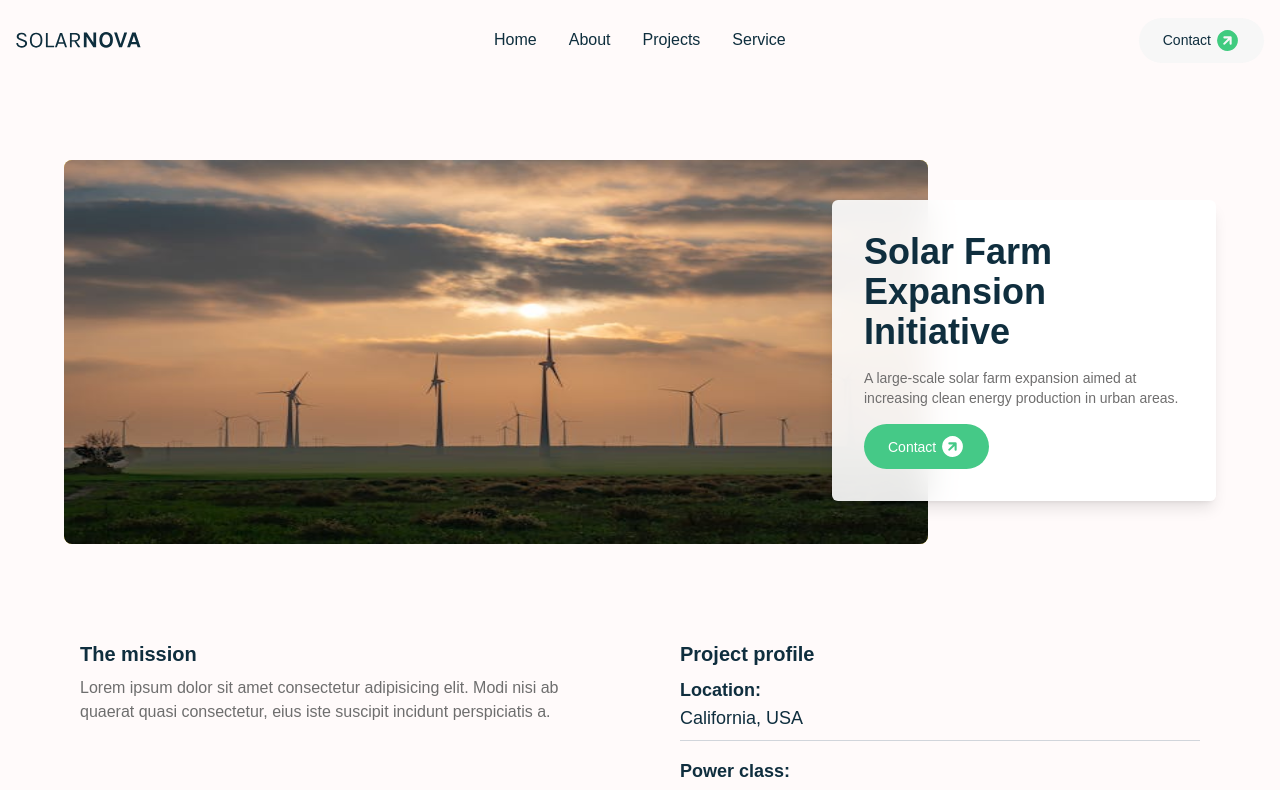
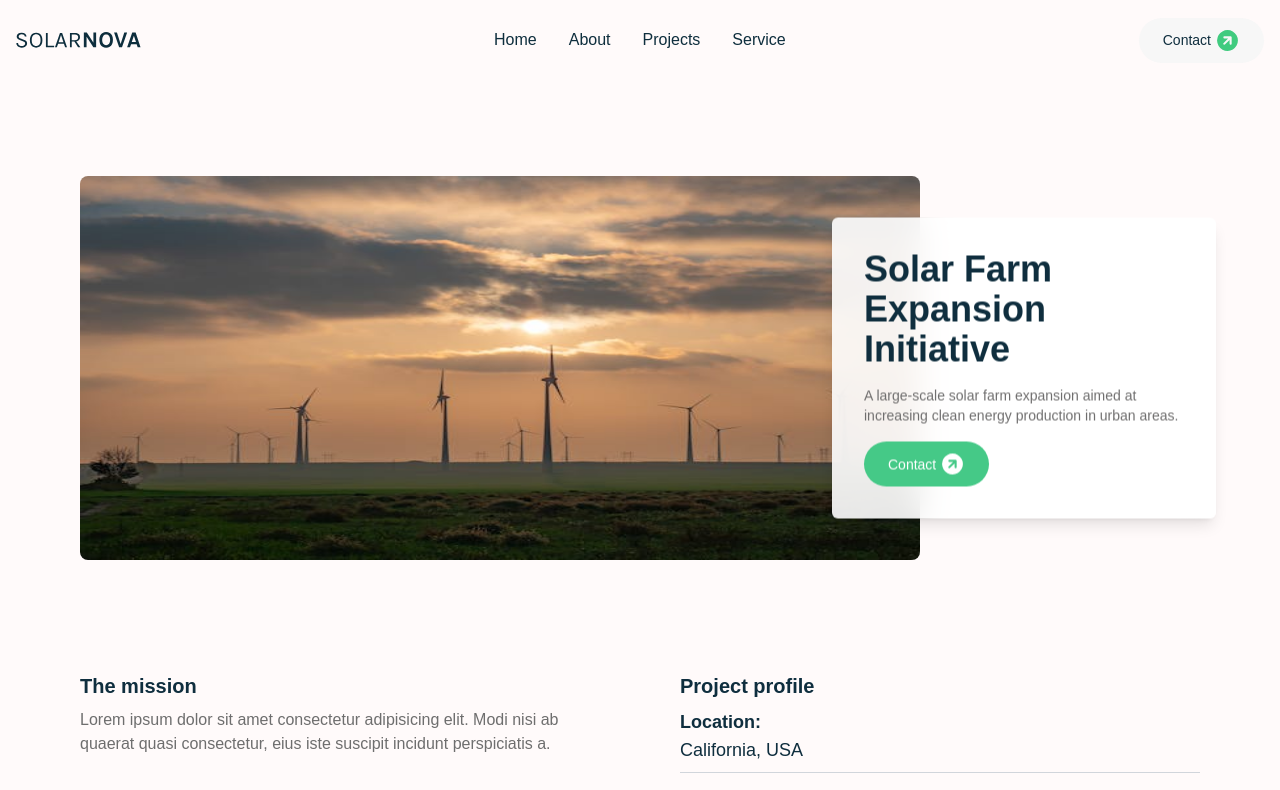
Before and after one commit to Rozmyk/SolarNova, a Next.js app: page /projects/project-1 in a window 1280 px wide. Shown: the top 790 px of the page. Built offline with nearby package versions, Linux system fonts and the light colour scheme.

Commit message:
Update ProjectImage.tsx

```diff
--- a/src/components/SingleProjectPage/ProjectImage/ProjectImage.tsx
+++ b/src/components/SingleProjectPage/ProjectImage/ProjectImage.tsx
@@ -8,11 +8,11 @@ const ProjectImage = ({ title, src, description }: { title: string; src: string;
 		router.push('/contact')
 	}
 	return (
-		<div className=' relative w-full'>
-			<div className='w-3/4 bg-yellow-300 h-96 relative rounded-lg overflow-hidden'>
+		<div className=' relative w-full p-4 mb-72 md:mb-0'>
+			<div className=' w-full md:w-3/4   h-96 relative rounded-lg overflow-hidden'>
 				<Image fill src={src} alt='solar farm' />
 			</div>
-			<div className='w-1/3 backdrop-blur-lg bg-white bg-opacity-90 rounded-md shadow-lg absolute top-10 right-0  p-8    flex justify-center items-start flex-col'>
+			<div className=' w-3/4 md:w-1/3 backdrop-blur-lg bg-white bg-opacity-90 rounded-md shadow-lg absolute  -bottom-1/2	 md:bottom-1/2  md:translate-y-[50%]  right-1/2 md:right-0  p-8    flex justify-center items-start flex-col translate-x-[50%] md:translate-x-0'>
 				<TitleText>{title}</TitleText>
 				<p className='text-[#6f6e6e] text-sm mb-4'>{description}</p>
 				<Button onClick={handleRedirect}>Contact</Button>
```
